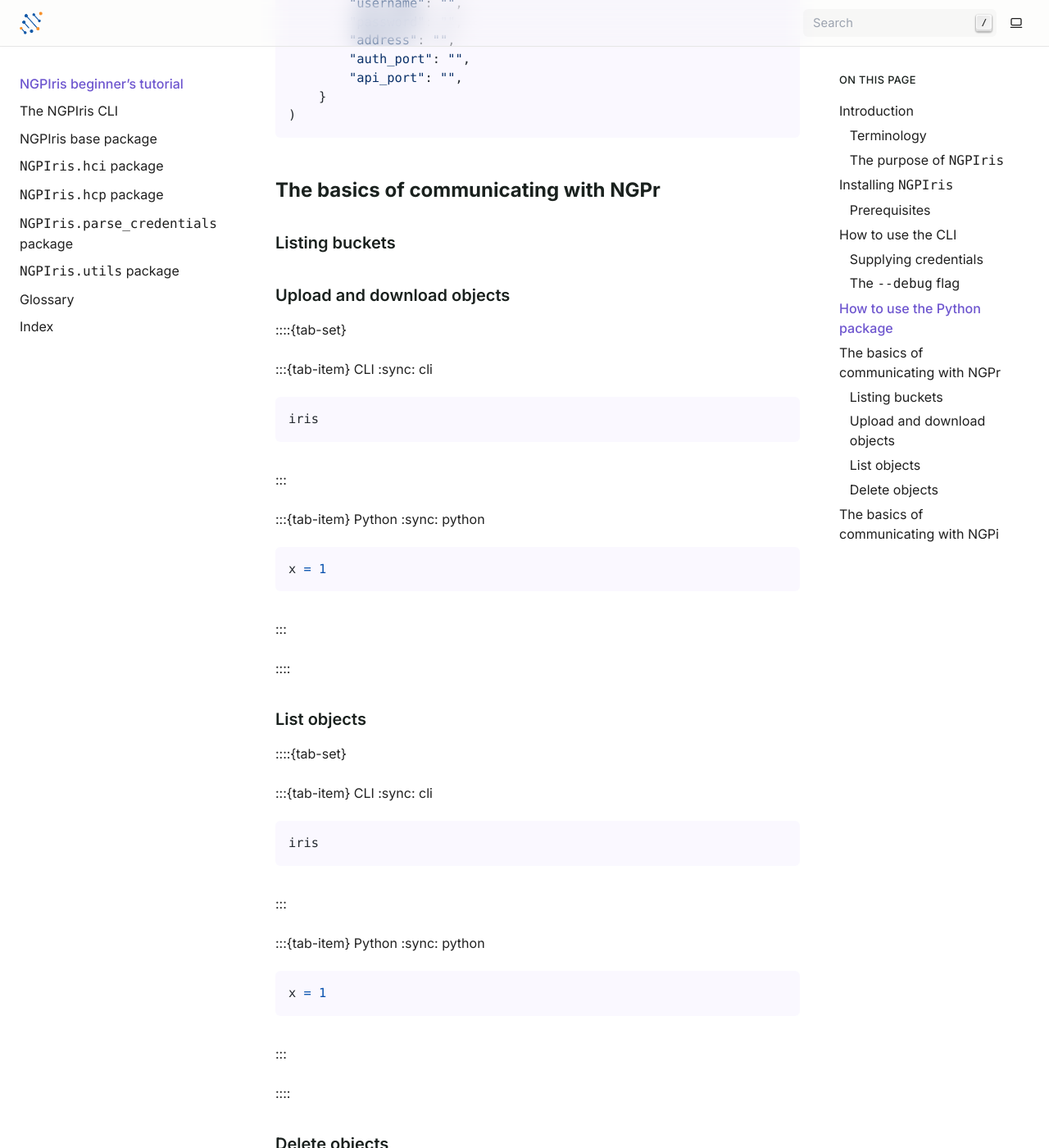
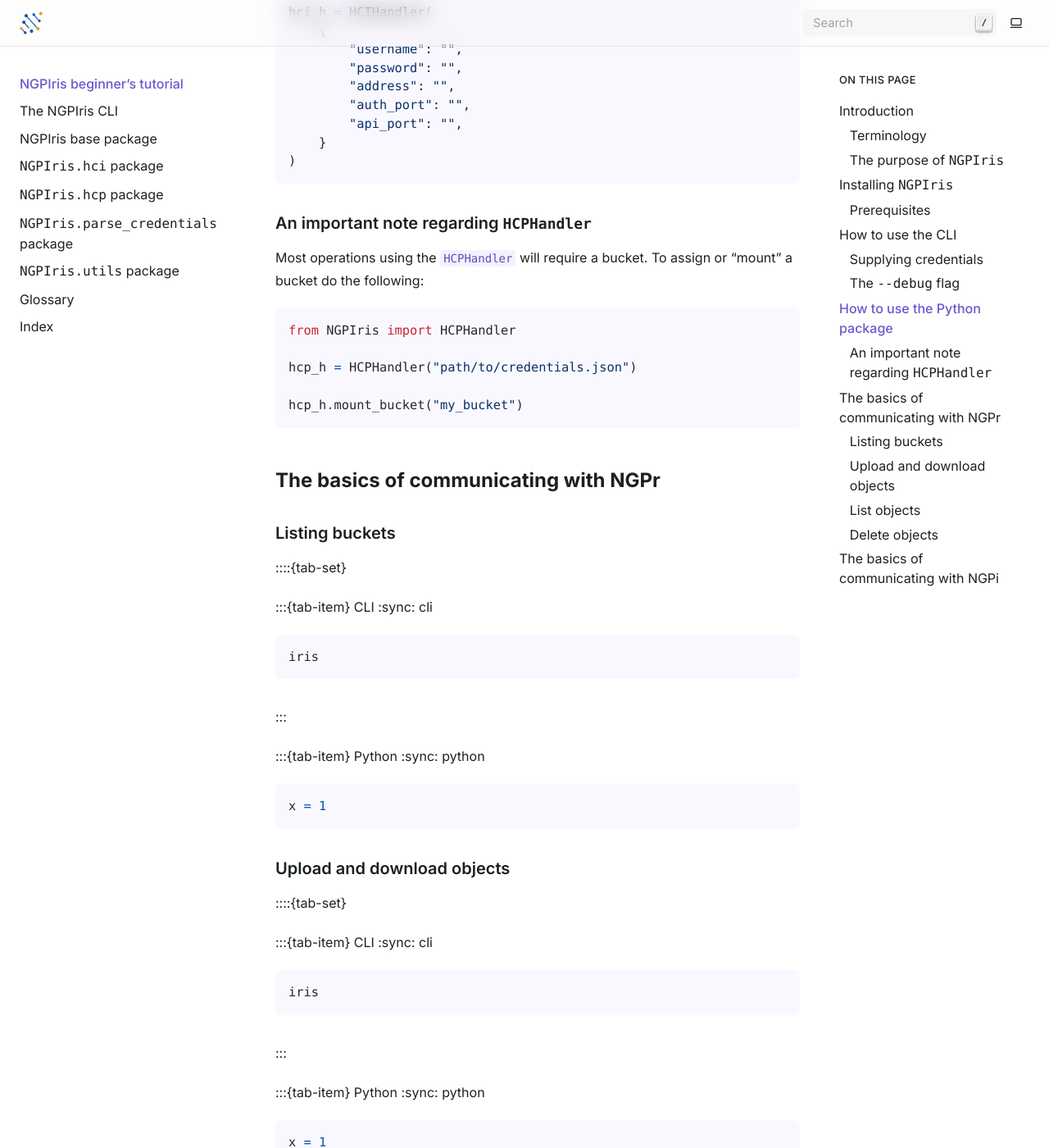
Before and after one commit to genomic-medicine-sweden/NGPIris, a Sphinx documentation site: the page built from docs/NGPIris_tutorial.md, in a window 1280 px wide and 1400 px high, scrolled down 6508 px. Shown: the whole window at 82% size. Built offline with Sphinx 7.4.7, drawn with Linux system fonts in a browser that asks for light colours; some of the changed text lies outside the part shown.

Commit message:
Update NGPIris_tutorial.md

````diff
--- a/docs/NGPIris_tutorial.md
+++ b/docs/NGPIris_tutorial.md
@@ -210,6 +210,18 @@ hci_h = HCIHandler(
 )
 ```
 
+### An important note regarding {py:class}`~NGPIris.HCPHandler`
+
+Most operations using the {py:class}`~NGPIris.HCPHandler` will require a bucket. To assign or "mount" a bucket do the following:
+
+```{code} python
+from NGPIris import HCPHandler
+
+hcp_h = HCPHandler("path/to/credentials.json")
+
+hcp_h.mount_bucket("my_bucket")
+```
+
 (communicating-with-ngpr)=
 
 ## The basics of communicating with NGPr
@@ -217,6 +229,24 @@ hci_h = HCIHandler(
 (list-buckets)=
 
 ### Listing buckets
+
+::::{tab-set}
+
+:::{tab-item} CLI
+:sync: cli
+
+```{code} sh
+iris
+```
+
+:::
+
+:::{tab-item} Python
+:sync: python
+
+```{code} python
+x = 1
+```
 
 ### Upload and download objects
 
````
Also changed, not shown: other parts of docs/NGPIris_tutorial.md (+1 -1 lines).
